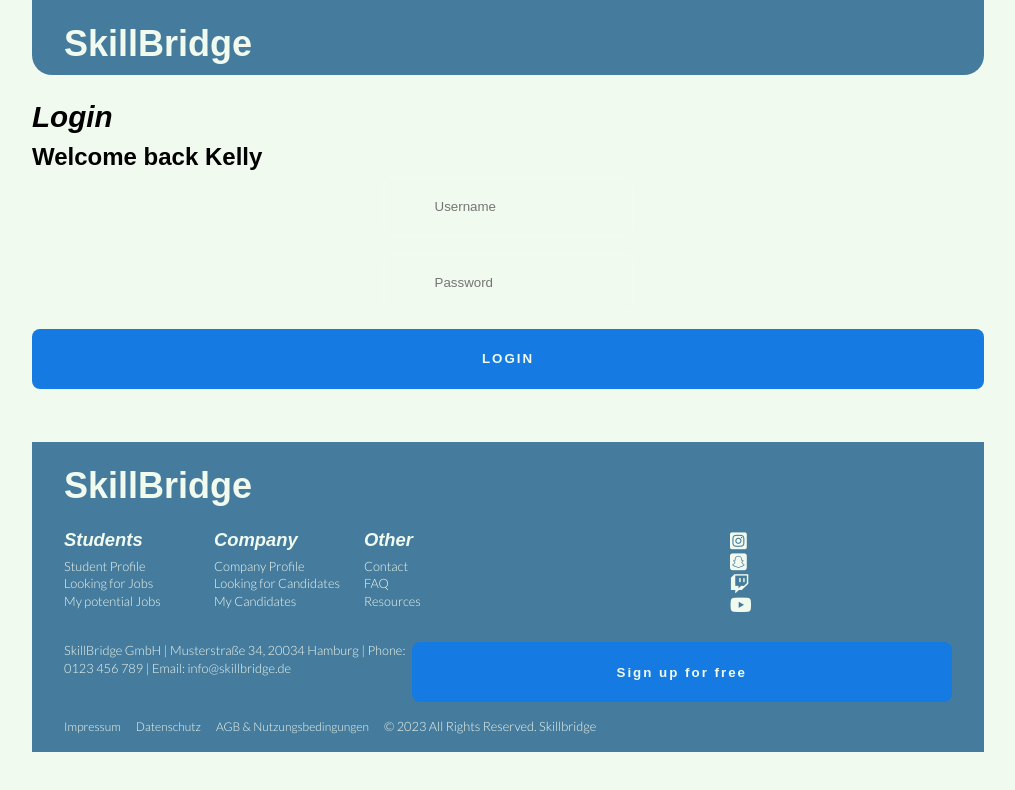
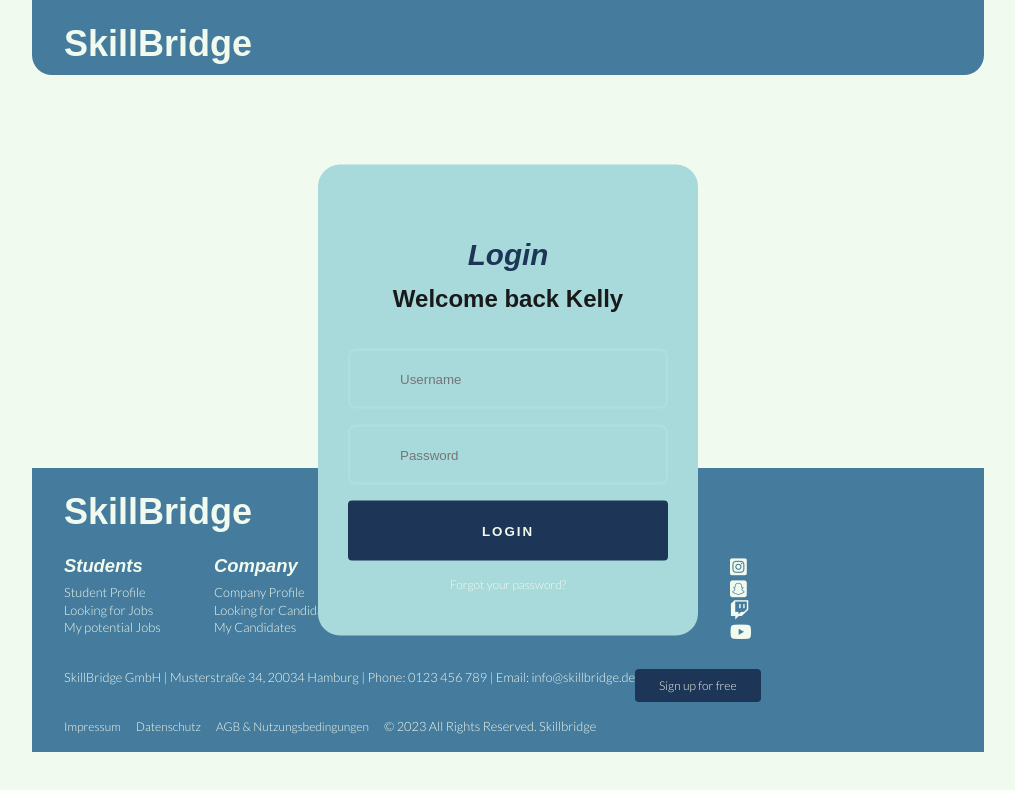
Before and after one commit to Akki-on-Rails/skill-bridge, a React (Create React App) app in the folder client/: page / in a window 1280 px wide. Shown: the top 790 px of the page, without its empty margins (132-1147 px from the left). Built offline with nearby package versions, Linux system fonts and the light colour scheme; a web font is replaced by a local one.

Commit message:
added button styles to footer and login card

```diff
--- a/client/src/components/footer.js
+++ b/client/src/components/footer.js
@@ -1,6 +1,7 @@
 import React from "react";
 
 import styles from './footer.module.scss';
+import button from '../styles/buttons.module.scss';
 import "../assets/css/fontawesome.css"
 import "../assets/css/brands.css"
 import "../assets/css/solid.css"
@@ -50,10 +51,10 @@
       </div>
       <div className={styles.address}>
         <p>SkillBridge GmbH  |  Musterstraße 34, 20034 Hamburg  |  Phone: 0123 456 789  |  Email: info@skillbridge.de</p>
-        <button>
+        <a className={button.btn_flat} href="#">
         Sign up for free
         {/* Here a Link to our Sign up page */}
-      </button>
+        </a>
       </div>
 
       <div className={styles.legal_section}>
--- a/client/src/components/login-card.js
+++ b/client/src/components/login-card.js
@@ -1,28 +1,30 @@
 import React from "react";
 import { Link } from "react-router-dom";
 
-import './login-card.module.scss';
+import styles from './login-card.module.scss';
+import button from '../styles/buttons.module.scss';
+
 
 const LoginCard = () => {
   return (
-    <div className='card'>
-      <div className="login">
+    <div className={styles.card}>
+      <div className={styles.login}>
         {/* <div class="avatar">
           <img src="avatar.png" />
         </div> */}
         <h2>Login</h2>
         <h3>Welcome back Kelly</h3>
 
-        <form className="login-form">
-          <div className="textbox">
+        <form className={styles.login_form}>
+          <div className={styles.textbox}>
             <input type="email" placeholder="Username" />
             {/* <span className="material-symbols-outlined"> account_circle </span> */}
           </div>
-          <div className="textbox">
+          <div className={styles.textbox}>
             <input type="password" placeholder="Password" />
             {/* <span className="material-symbols-outlined"> lock </span> */}
           </div>
-          <button type="submit">LOGIN</button>
+          <button className={button.btn_flat}type="submit">LOGIN</button>
           <a href="https://website.com">Forgot your password?</a>
         </form>
       </div>
--- a/client/src/components/login-card.module.scss
+++ b/client/src/components/login-card.module.scss
@@ -20,8 +20,7 @@
   width: 90%;
   padding: 70px 30px 44px;
   border-radius: 22px;
-  border: 2px solid red;
-  background: #161616;
+  background: $c-tertiary;
   text-align: center;
 }
 
@@ -51,10 +50,11 @@
 
 .login > h2 {
   margin: 0 0 4px;
+  color: $c-primary;
 }
 
 .login > h3 {
-  color: rgba(255, 255, 255, 0.38);
+  color: $c-text;
   margin: 0 0 30px;
 }
 
--- a/client/src/styles/button.module.scss
+++ b/client/src/styles/buttons.module.scss
@@ -1,20 +1,21 @@
 @import '../styles/colors.module.scss';
 @import '../styles/fonts.module.scss';
 
-.btn-flat {
+.btn_flat {
   color: $c-background;
   padding: 8px 24px;
   border-radius: 4px;
   background: $c-primary;
   transition: background 0.3s ease;
+  white-space: nowrap;
 }
 
-.btn-flat:hover {
-  background: $c-secondary;
+.btn_flat:hover {
+  background: $c-primary-65;
   color: $c-background;
 }
 
-.btn-gradient {
+.btn_gradient {
   color: $c-background;
   padding: 8px 24px;
   border-radius: 4px;
@@ -22,9 +23,10 @@
   background: linear-gradient($c-tertiary, $c-secondary);
   transition: background 0.3s ease;
   border: 1px solid $c-secondary;
+  white-space: nowrap;
 }
 
-.btn-gradient:hover {
+.btn_gradient:hover {
   background: linear-gradient($c-secondary, $c-primary);
   color: white;
 }
--- a/client/src/styles/colors.module.scss
+++ b/client/src/styles/colors.module.scss
@@ -4,3 +4,5 @@
 $c-background: #f1faee;
 $c-contrast: #EA483D;
 $c-text: #191919;
+
+$c-primary-65: rgba(29, 53, 87, 0.65);
```
